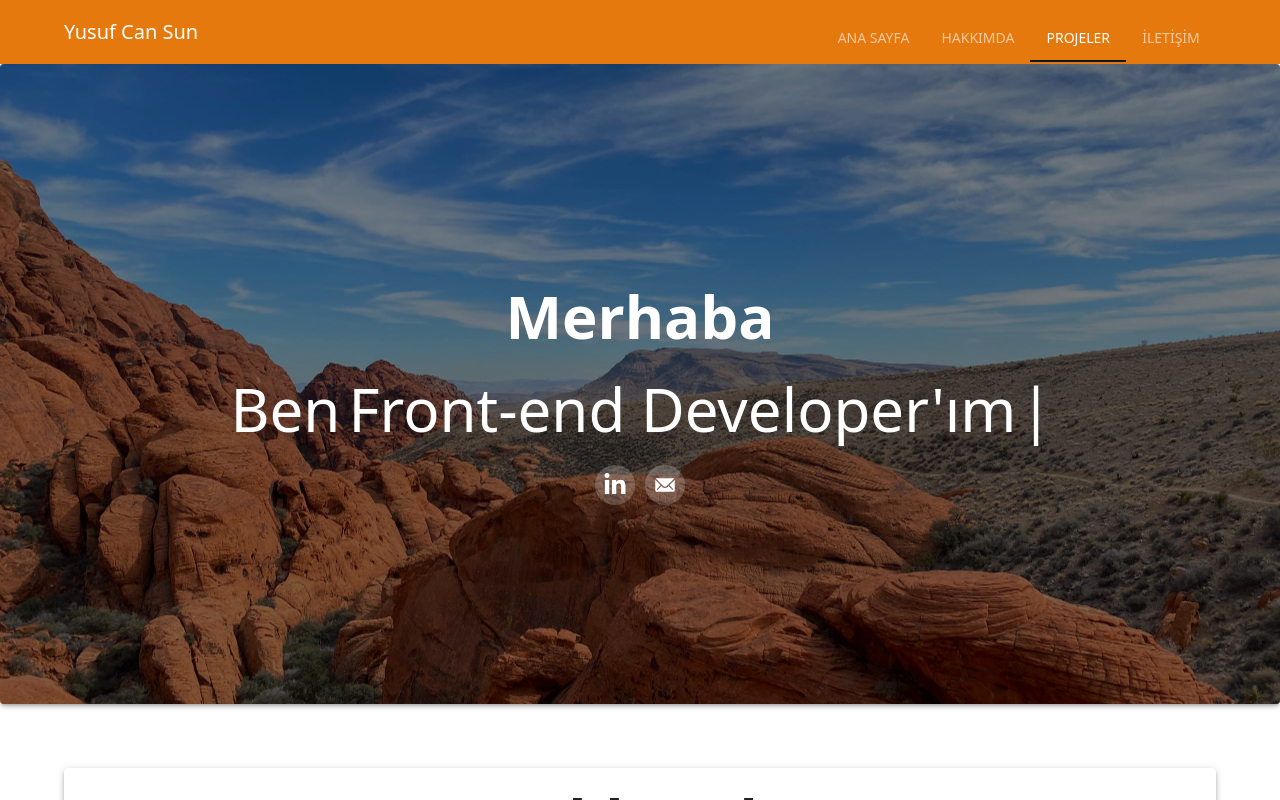
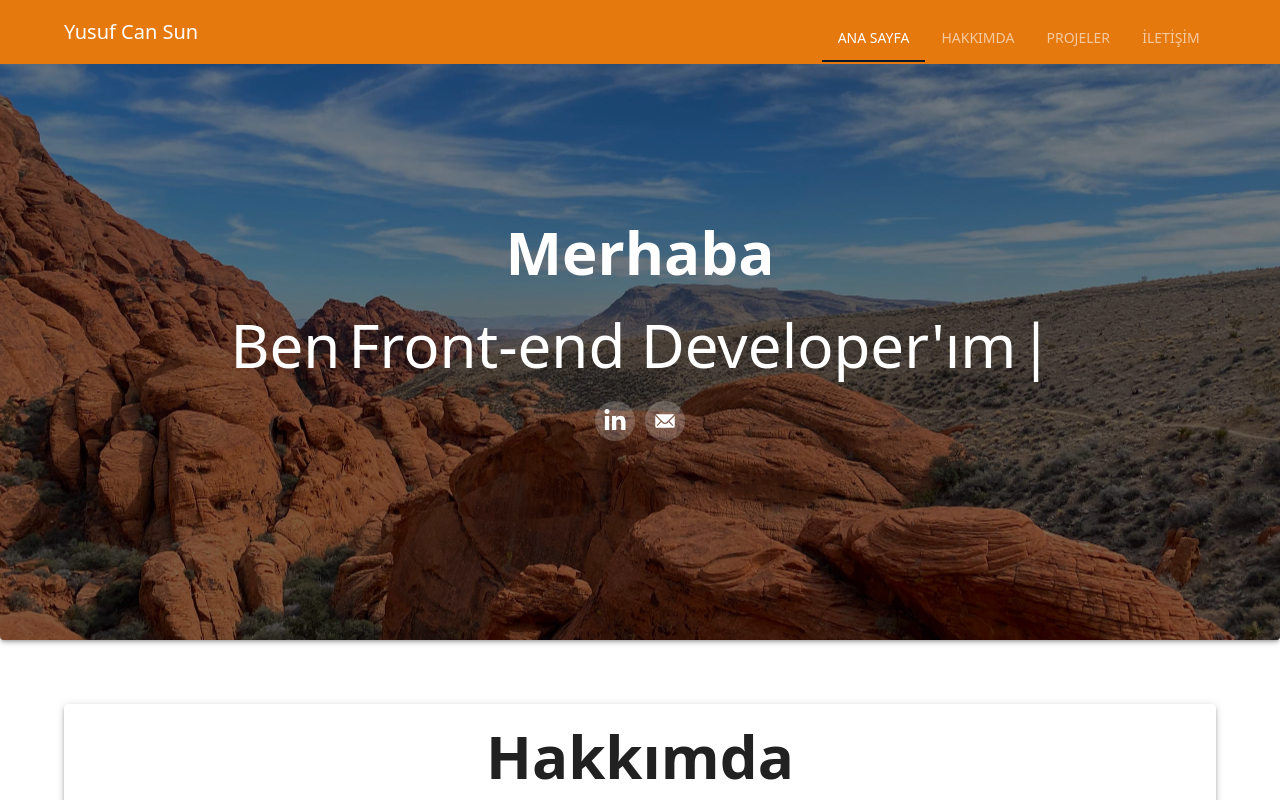
Before and after one commit to Nacnus/portfolyo, a React (Vite) app: page / in a window 1280 px wide. Shown: the top 800 px of the page. Built offline with nearby package versions, Linux system fonts and the light colour scheme; no server answers.

Commit message:
removed margin top

```diff
--- a/src/components/Home.jsx
+++ b/src/components/Home.jsx
@@ -11,10 +11,9 @@ function Home() {
         <Card id='home' elevation={3} sx={{
             backgroundImage: `url(${bgImage})`,
             height: '80dvh',
-            marginTop: '8dvh',
             backgroundSize: 'cover',
             backgroundPosition: 'center',
-            position: 'relative',
+            position: 'relative'
         }}>
             <PageContainer>
                 <CardContent sx={{
```
